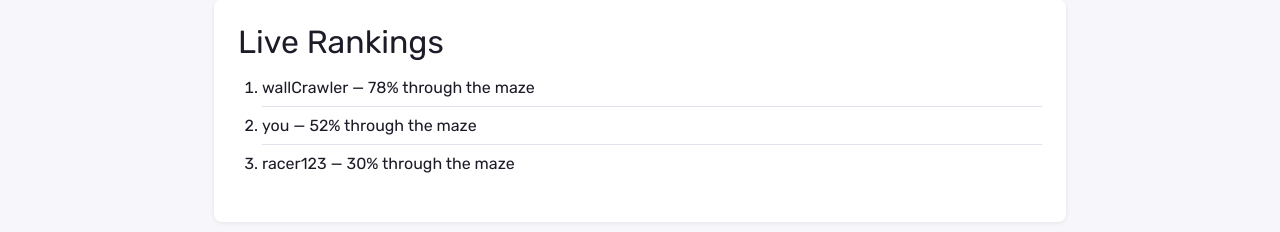
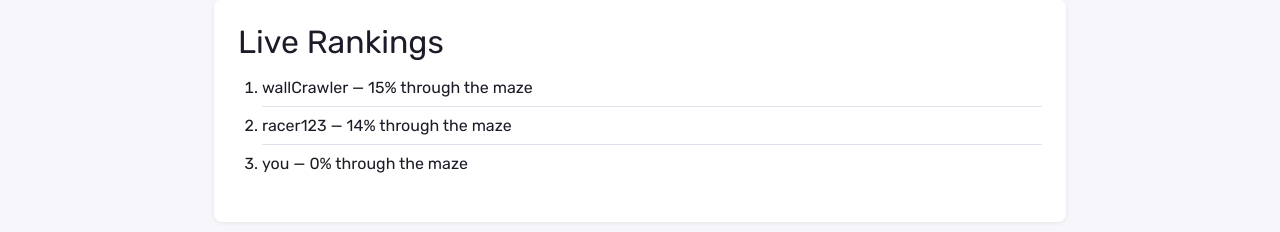
Before and after one commit to jhansupl/Fall-2026-Startup, a React (Vite) app: page /race in a window 1280 px wide. Shown: the part 568-800 px from the top of the page. Built offline with nearby package versions, Linux system fonts and the light colour scheme.

Commit message:
Simulate live rankings with opponents advancing on an interval

```diff
--- a/src/race/race.jsx
+++ b/src/race/race.jsx
@@ -48,6 +48,10 @@ export function Race() {
   const [seconds, setSeconds] = React.useState(0);
   const [pos, setPos] = React.useState({ col: 0, row: 0 });
 
+  const [opponents, setOpponents] = React.useState([
+    { name: 'wallCrawler', pct: 0 },
+    { name: 'racer123', pct: 0 },
+  ]);
   const finished = pos.col === SIZE - 1 && pos.row === SIZE - 1;
 
   // Tick once a second until the exit is reached; the cleanup also stops it when leaving the page.
@@ -56,6 +60,17 @@ export function Race() {
     const id = setInterval(() => setSeconds((s) => s + 1), 1000);
     return () => clearInterval(id);
   }, [finished]);
+
+  // Mock for the later WebSocket feed: opponents creep forward by a random amount each second.
+  React.useEffect(() => {
+    const id = setInterval(() => {
+      setOpponents((list) => list.map((o) => ({ ...o, pct: Math.min(100, o.pct + Math.floor(Math.random() * 7)) })));
+    }, 1000);
+    return () => clearInterval(id);
+  }, []);
+
+  const yourPct = Math.round(((pos.col + pos.row) / (2 * (SIZE - 1))) * 100);
+  const rankings = [...opponents, { name: 'you', pct: yourPct }].sort((a, b) => b.pct - a.pct);
 
   // Mock for the later scores service: add this run to the saved list, fastest first.
   React.useEffect(() => {
@@ -103,9 +118,9 @@ export function Race() {
       <section className='card-section'>
         <h2>Live Rankings</h2>
         <ol className='rankings-list'>
-          <li>wallCrawler &mdash; 78% through the maze</li>
-          <li>you &mdash; 52% through the maze</li>
-          <li>racer123 &mdash; 30% through the maze</li>
+          {rankings.map((r) => (
+            <li key={r.name}>{r.name} &mdash; {r.pct}% through the maze</li>
+          ))}
         </ol>
       </section>
 
```
